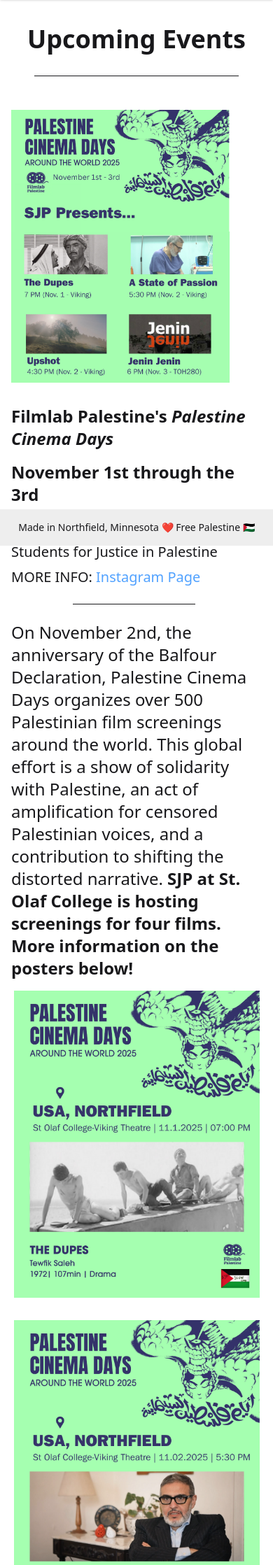
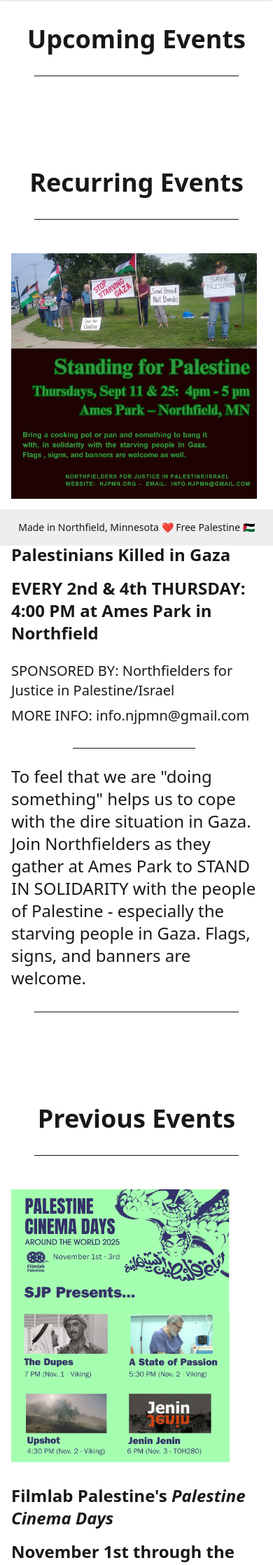
Before and after one commit to VictoryMa8/palestine-in-northfield, a Django app: page /events/ in a window 390 px wide. Shown: the part 64-2301 px from the top of the page at 70% size. Run offline with Django 5.2, Linux system fonts and the light colour scheme; style sheets or scripts are compiled from the project's sources.

Commit message:
Updated events

```diff
--- a/frontend/templates/events.html
+++ b/frontend/templates/events.html
@@ -10,45 +10,7 @@
 <h1 class="text-4xl text-center font-bold pt-25">Upcoming Events</h1>
 <hr class="w-3/4 self-center my-8">
 
-<div class="flex flex-col md:flex-row justify-center">
-    <img class="m-4 w-8/10 md:w-1/4" src="{% static 'uploads/general.png' %}">
-    <div class="flex flex-col text-2xl ml-4 mt-4 w-9/10 md:w-3/7">
-        <h2 class="font-bold mb-4">Filmlab Palestine's <i>Palestine Cinema Days</i></h2>
-        <h2 class="font-bold mb-6">November 1st through the 3rd</h2>
-        <h2 class="text-xl mb-2">HOSTED BY: St. Olaf College - Students for Justice in Palestine</h2>
-        <h2 class="text-xl">MORE INFO: <a class="text-blue-400 hover:text-blue-800" href="https://www.instagram.com/sjpstolafcollege/">Instagram Page</a></h2>
-        <hr class="w-2/4 self-center my-6">
-        <p>On November 2nd, the anniversary of the Balfour Declaration, Palestine Cinema Days organizes over 500 Palestinian film screenings around the world. This global effort is a show of solidarity with Palestine, an act of amplification for censored Palestinian voices, and a contribution to shifting the distorted narrative. <b>SJP at St. Olaf College is hosting screenings for four films. More information on the posters below!</b></p>
-    </div>
-</div>
-
-<div class="flex flex-col md:flex-row justify-center items-center">
-    <img class="m-4 w-9/10 md:w-1/4" src="{% static 'assets/images/the_dupes.png' %}">
-    <img class="m-4 w-9/10 md:w-1/4" src="{% static 'assets/images/a_state_of_passion.png' %}">
-    <img class="m-4 w-9/10 md:w-1/4" src="{% static 'assets/images/upshot.png' %}">
-    <img class="m-4 w-9/10 md:w-1/4" src="{% static 'assets/images/jenin_jenin.png' %}">
-</div>
-
-<img class="self-center m-4 md:max-w-1/2 border-4 border-black" src="{% static 'assets/images/description.png' %}">
-
-<hr class="w-3/4 self-center my-8">
-
 <h1 class="text-4xl text-center font-bold pt-25">Recurring Events</h1>
-<hr class="w-3/4 self-center my-8">
-
-
-<div class="flex flex-col md:flex-row justify-center">
-    <img class="m-4 w-9/10 md:w-1/4" src="{% static 'uploads/chalk_poster.png' %}">
-    <div class="flex flex-col text-2xl ml-4 mt-4 w-9/10 md:w-3/7">
-        <h2 class="font-bold mb-4">CHALK THEIR NAMES: Children Killed in Gaza</h2>
-        <h2 class="font-bold mb-6">LAST CHALKING: October 29th, 7:30 AM at Bridge Square in Northfield</h2>
-        <h2 class="text-xl mb-2">SPONSORED BY: Palestine in Northfield</h2>
-        <h2 class="text-xl">MORE INFO: palestineinnorthfield@gmail.com</h2>
-        <hr class="w-2/4 self-center my-6">
-        <p>Every Wednesday, Northfielders gather to chalk the names of children killed in Gaza.  Since October 7, 2023, Israeli attacks have killed more than 18,500 children in Gaza. Thousands more are missing under the rubble.</p>
-    </div>
-</div>
-
 <hr class="w-3/4 self-center my-8">
 
 <div class="flex flex-col md:flex-row justify-center">
@@ -67,6 +29,30 @@
 
 <h1 class="text-4xl text-center font-bold pt-25">Previous Events</h1>
 <hr class="w-3/4 self-center my-8">
+
+<div class="flex flex-col md:flex-row justify-center">
+    <img class="m-4 w-8/10 md:w-1/4" src="{% static 'uploads/general.png' %}">
+    <div class="flex flex-col text-2xl ml-4 mt-4 w-9/10 md:w-3/7">
+        <h2 class="font-bold mb-4">Filmlab Palestine's <i>Palestine Cinema Days</i></h2>
+        <h2 class="font-bold mb-6">November 1st through the 3rd</h2>
+        <h2 class="text-xl mb-2">HOSTED BY: St. Olaf College - Students for Justice in Palestine</h2>
+        <h2 class="text-xl">MORE INFO: <a class="text-blue-400 hover:text-blue-800" href="https://www.instagram.com/sjpstolafcollege/">Instagram Page</a></h2>
+        <hr class="w-2/4 self-center my-6">
+        <p>On November 2nd, the anniversary of the Balfour Declaration, Palestine Cinema Days organizes over 500 Palestinian film screenings around the world. This global effort is a show of solidarity with Palestine, an act of amplification for censored Palestinian voices, and a contribution to shifting the distorted narrative. <b>SJP at St. Olaf College is hosting screenings for four films. More information on the posters below!</b></p>
+    </div>
+</div>
+
+<div class="flex flex-col md:flex-row justify-center">
+    <img class="m-4 w-9/10 md:w-1/4" src="{% static 'uploads/chalk_poster.png' %}">
+    <div class="flex flex-col text-2xl ml-4 mt-4 w-9/10 md:w-3/7">
+        <h2 class="font-bold mb-4">CHALK THEIR NAMES: Children Killed in Gaza</h2>
+        <h2 class="font-bold mb-6">LAST CHALKING: October 29th, 7:30 AM at Bridge Square in Northfield</h2>
+        <h2 class="text-xl mb-2">SPONSORED BY: Palestine in Northfield</h2>
+        <h2 class="text-xl">MORE INFO: palestineinnorthfield@gmail.com</h2>
+        <hr class="w-2/4 self-center my-6">
+        <p>Every Wednesday, Northfielders gather to chalk the names of children killed in Gaza.  Since October 7, 2023, Israeli attacks have killed more than 18,500 children in Gaza. Thousands more are missing under the rubble.</p>
+    </div>
+</div>
 
 <div class="flex flex-col md:flex-row justify-center">
     <img class="m-4 w-9/10 md:w-3/10 h-70 md:h-100" src="{% static 'uploads/mepn.jpg' %}">
```
